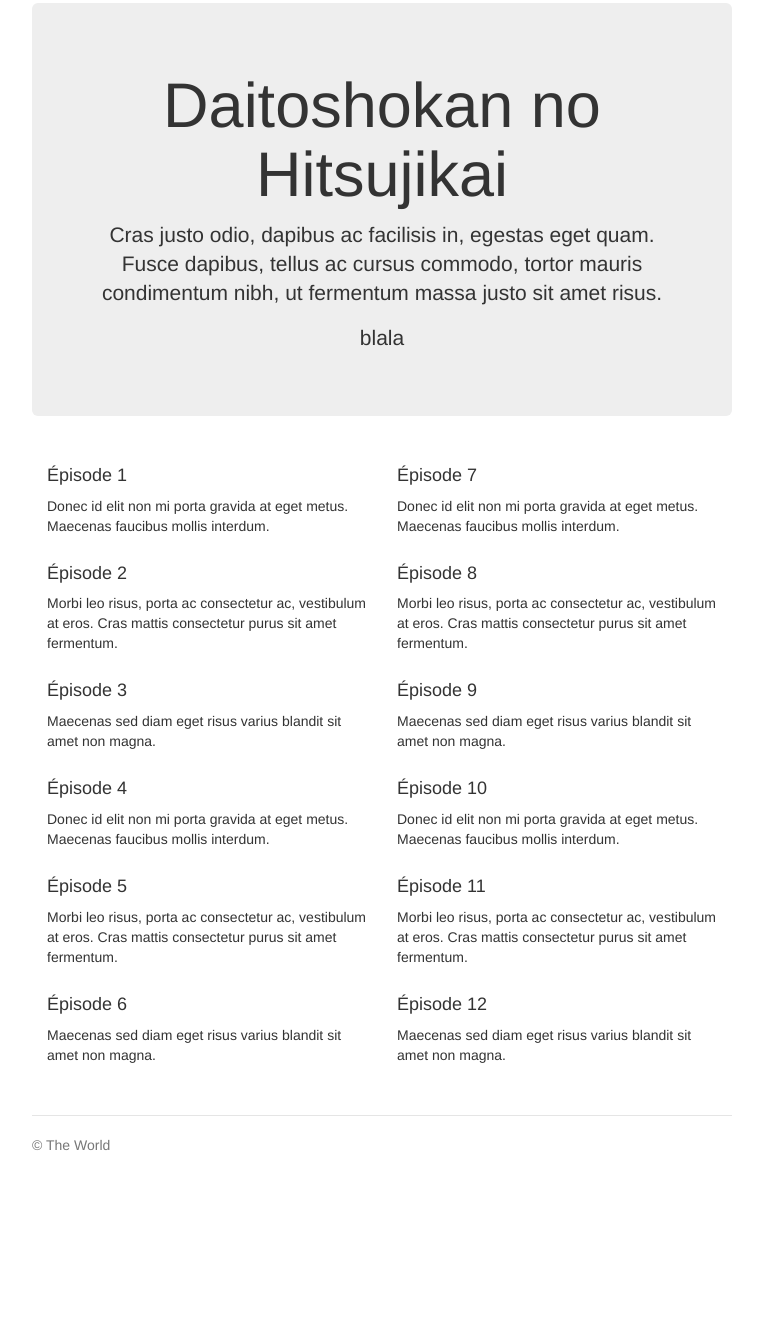
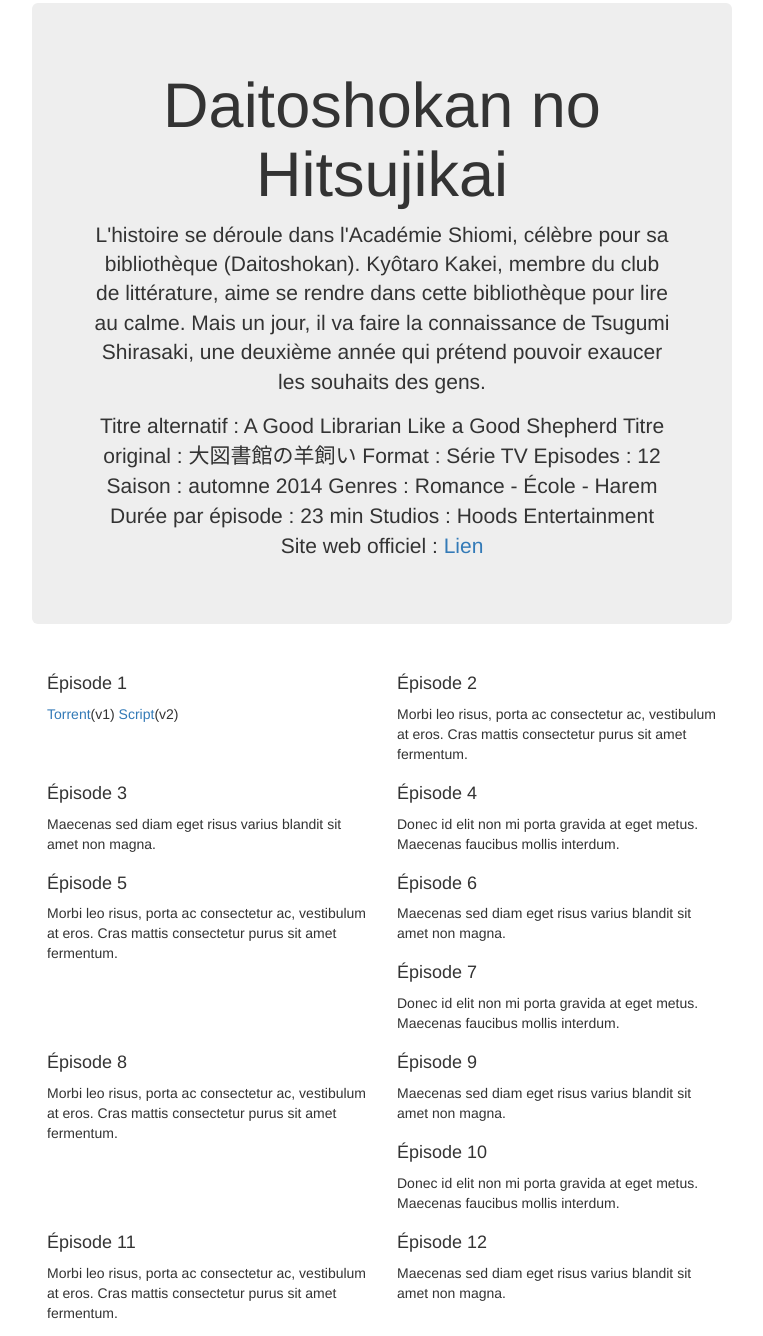
Before and after one commit to Subarashii-no-Fansub/subarashii-no-fansub.github.io, a plain HTML site: page projets/daitoshokan/index.html in a window 1280 px wide. Shown: the part 108-1444 px from the top of the page, without its empty margins (258-1021 px from the left). Before the commit the page ends 1293 px from the top, so only its background shows below. Drawn offline with nearby package versions, Linux system fonts and the light colour scheme.

Commit message:
Update index.html

```diff
--- a/projets/daitoshokan/index.html
+++ b/projets/daitoshokan/index.html
@@ -6,7 +6,7 @@
 	<meta name="description" content="Subarashii no Fansub">
 	<meta name="keywords" content="Subarashii no Fansub, Subarashii, Fansub, Vostfr, Anime">
 
-	<title>Daitoshokan - Subarashii no Fansub</title>
+	<title>Daitoshokan no Hitsujikai - Subarashii no Fansub</title>
 
 	<!-- Bootstrap core CSS -->
 	<link rel="stylesheet" href="//maxcdn.bootstrapcdn.com/bootstrap/3.3.4/css/bootstrap.min.css">
@@ -28,7 +28,7 @@
 			<nav>
 				<ul class="nav nav-pills pull-right">
 					<li role="presentation" class="active"><a href="#">Daitoshokan no Hitsujikai</a></li>
-					<li role="presentation"><a href="#">Autres projets</a></li>
+					<li role="presentation"><a href="../index.html">Autres projets</a></li>
 				</ul>
 			</nav>
 			<h3 class="text-muted"><a href="../../index.html">Subarashii no Fansub</a></h3>
@@ -36,37 +36,62 @@
 
 		<div class="jumbotron">
 			<h1>Daitoshokan no Hitsujikai</h1>
-			<p class="lead">Cras justo odio, dapibus ac facilisis in, egestas eget quam. Fusce dapibus, tellus ac cursus commodo, tortor mauris condimentum nibh, ut fermentum massa justo sit amet risus.</p>
-			<p>blala</p>
+			<p class="lead">
+				L'histoire se déroule dans l'Académie Shiomi, célèbre pour sa bibliothèque (Daitoshokan).
+				Kyôtaro Kakei, membre du club de littérature, aime se rendre dans cette bibliothèque pour lire au calme.
+				Mais un jour, il va faire la connaissance de Tsugumi Shirasaki, une deuxième année qui prétend pouvoir exaucer les souhaits des gens.
+			</p>
+			<p>
+				Titre alternatif : A Good Librarian Like a Good Shepherd
+				Titre original : 大図書館の羊飼い
+				Format : Série TV
+				Episodes : 12
+				Saison : automne 2014
+				Genres : Romance - École - Harem
+				Durée par épisode : 23 min
+				Studios : Hoods Entertainment
+				Site web officiel : <a href="http://www.daito-anime.com/">Lien</a>
+			</p>
 		</div>
 
 		<div class="row marketing">
 			<div class="col-lg-6">
 				<h4>Épisode 1</h4>
 				<p>
-					Donec id elit non mi porta gravida at eget metus. Maecenas faucibus mollis interdum.
+					<a href="http://www.daito-anime.com/">Torrent</a>(v1)
+					<a href="http://www.daito-anime.com/">Script</a>(v2)
 				</p>
+			</div>
 
+			<div class="col-lg-6">
 				<h4>Épisode 2</h4>
 				<p>
 					Morbi leo risus, porta ac consectetur ac, vestibulum at eros. Cras mattis consectetur purus sit amet fermentum.
 				</p>
+			</div>
 
+			<div class="col-lg-6">
 				<h4>Épisode 3</h4>
 				<p>
 					Maecenas sed diam eget risus varius blandit sit amet non magna.
 				</p>
+			</div>
 
+			<div class="col-lg-6">
 				<h4>Épisode 4</h4>
 				<p>
 					Donec id elit non mi porta gravida at eget metus. Maecenas faucibus mollis interdum.
 				</p>
+			</div>
 
+			<div class="col-lg-6">
 				<h4>Épisode 5</h4>
 				<p>
 					Morbi leo risus, porta ac consectetur ac, vestibulum at eros. Cras mattis consectetur purus sit amet fermentum.
 				</p>
+			</div>
 
+			<div class="col-lg-6">
 				<h4>Épisode 6</h4>
 				<p>
 					Maecenas sed diam eget risus varius blandit sit amet non magna.
@@ -78,27 +103,37 @@
 				<p>
 					Donec id elit non mi porta gravida at eget metus. Maecenas faucibus mollis interdum.
 				</p>
+			</div>
 
+			<div class="col-lg-6">
 				<h4>Épisode 8</h4>
 				<p>
 					Morbi leo risus, porta ac consectetur ac, vestibulum at eros. Cras mattis consectetur purus sit amet fermentum.
 				</p>
+			</div>
 
+			<div class="col-lg-6">
 				<h4>Épisode 9</h4>
 				<p>
 					Maecenas sed diam eget risus varius blandit sit amet non magna.
 				</p>
+			</div>
 
+			<div class="col-lg-6">
 				<h4>Épisode 10</h4>
 				<p>
 					Donec id elit non mi porta gravida at eget metus. Maecenas faucibus mollis interdum.
 				</p>
+			</div>
 
+			<div class="col-lg-6">
 				<h4>Épisode 11</h4>
 				<p>
 					Morbi leo risus, porta ac consectetur ac, vestibulum at eros. Cras mattis consectetur purus sit amet fermentum.
 				</p>
+			</div>
 
+			<div class="col-lg-6">
 				<h4>Épisode 12</h4>
 				<p>
 					Maecenas sed diam eget risus varius blandit sit amet non magna.
```
